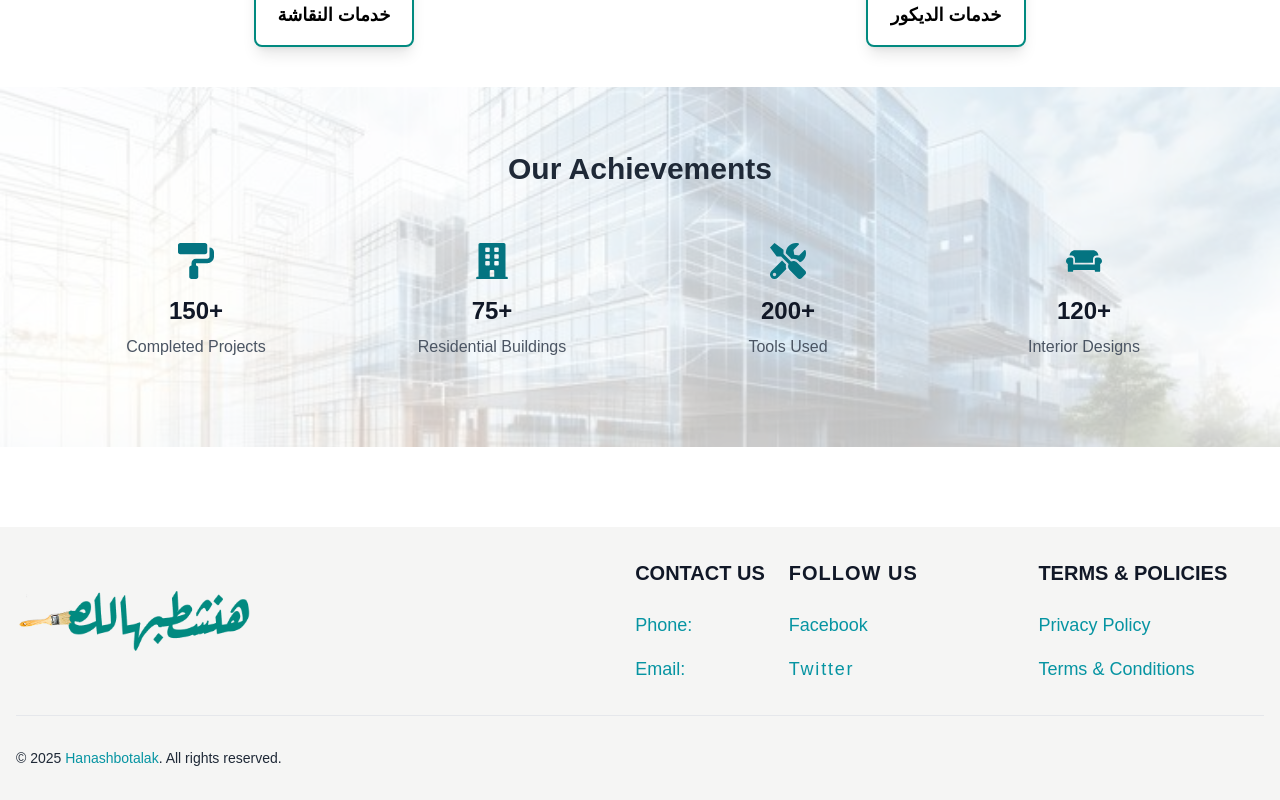
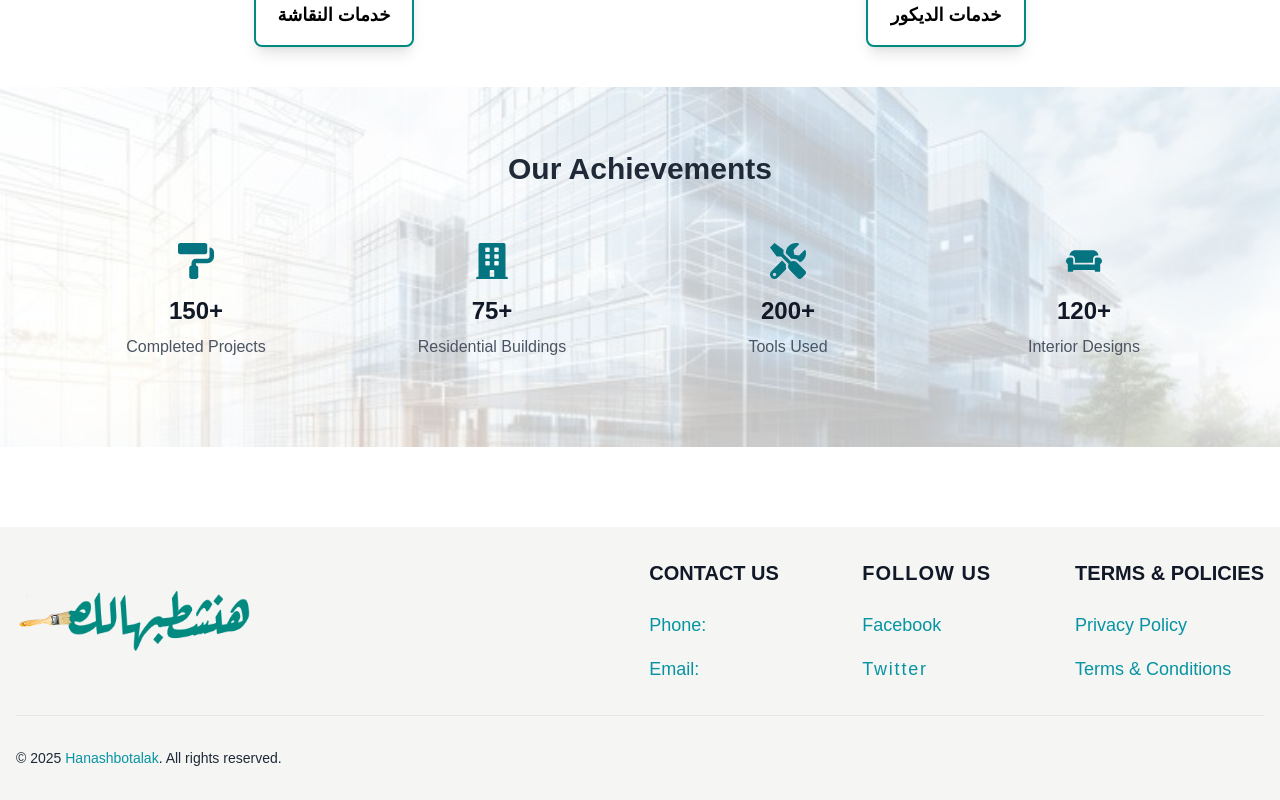
Before and after one commit to AyaaEbaid/graduationProj, a React (Vite) app: page / in a window 1280 px wide. Shown: the part 2653-3453 px from the top of the page. Built offline with nearby package versions, Linux system fonts and the light colour scheme; a web font is replaced by a local one.

Commit message:
footerchanges

```diff
--- a/src/components/Footer/Footer.jsx
+++ b/src/components/Footer/Footer.jsx
@@ -18,7 +18,7 @@ export default function Footer() {
         </NavLink>
       </div>
       <div className="grid grid-cols-2 gap-14 sm:gap-6 sm:grid-cols-3">
-        <div className="lg:pl-24">
+        <div >
           <h2 className="mb-6 font-semibold text-gray-900 uppercase text-xl dark:text-white">
             Contact Us
           </h2>
```
